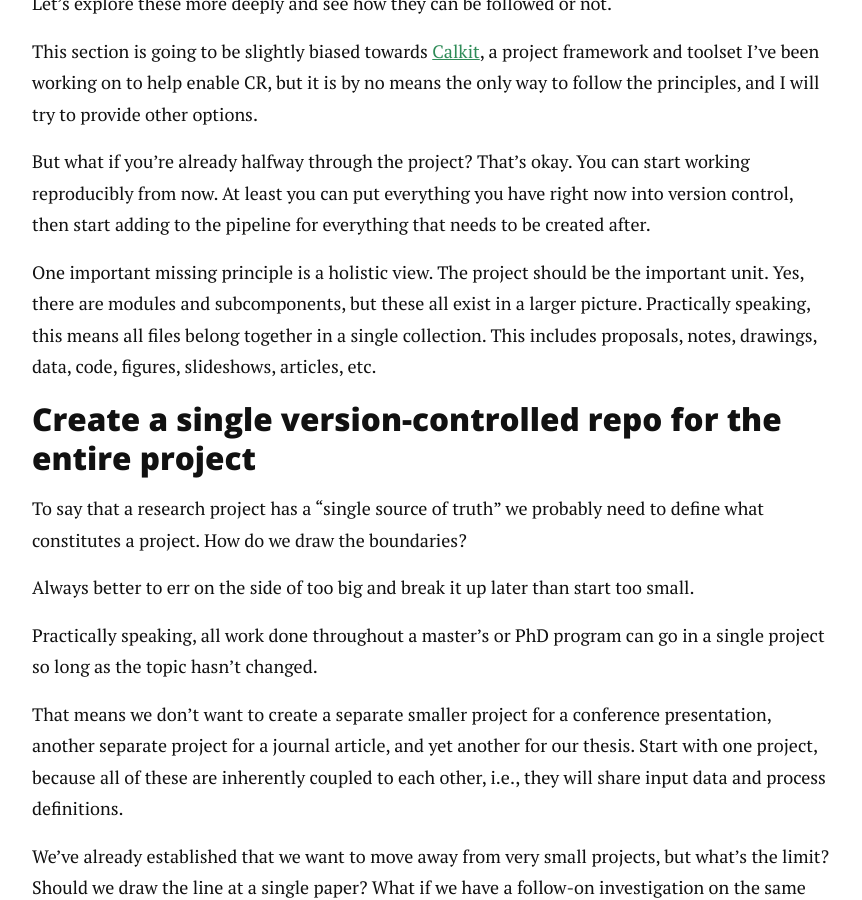
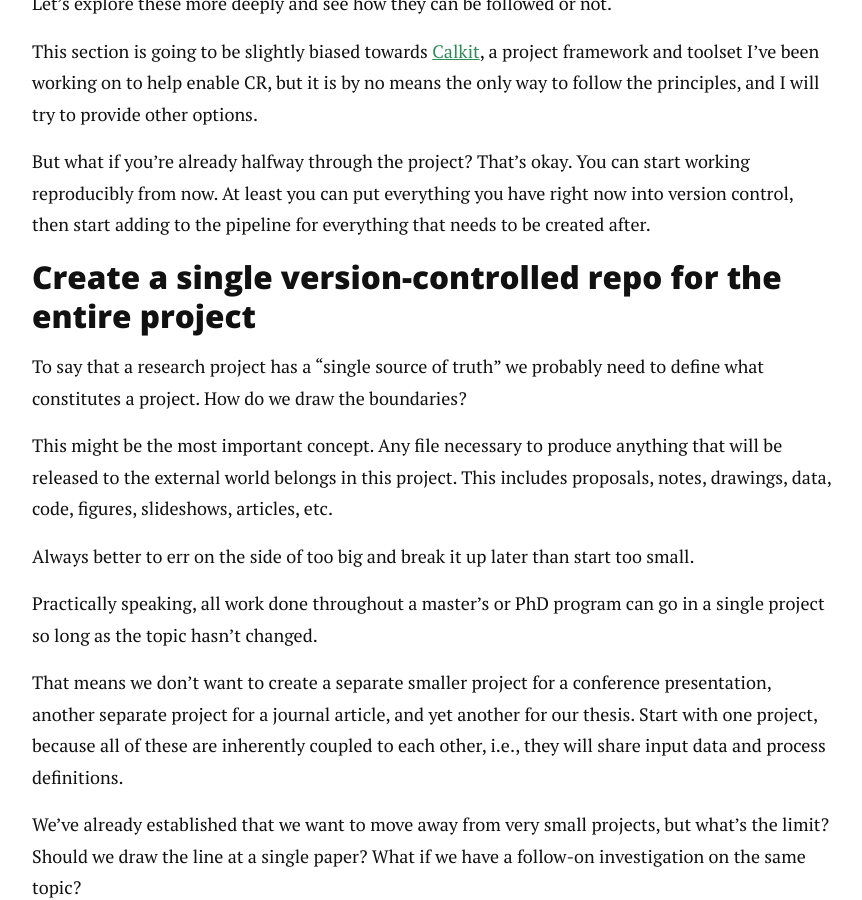
Before and after one commit to petebachant/petebachant.github.io, a Jekyll site: the page built from _posts/2025-02-28-continuous-reproducibility.md, in a window 1280 px wide and 900 px high, scrolled down 3823 px. Shown: the whole window, without its empty margins (208-1070 px from the left). Built offline with Jekyll 4.4.1, drawn with Linux system fonts in a browser that asks for light colours; nearby versions of some CDN libraries; comment, search, counter and statistics services are not loaded; some of the changed text lies outside the part shown.

Commit message:
consolidate

```diff
--- a/_posts/2025-02-28-continuous-reproducibility.md
+++ b/_posts/2025-02-28-continuous-reproducibility.md
@@ -188,20 +189,17 @@ At least you can put everything you have right now into version control,
 then start adding to the pipeline for everything that needs to be
 created after.
 
-One important missing principle is a holistic view.
-The project should be the important unit.
-Yes, there are modules and subcomponents,
-but these all exist in a larger picture.
-Practically speaking,
-this means all files belong together in a single collection.
-This includes proposals, notes, drawings, data, code, figures, slideshows,
-articles, etc.
-
 ### Create a single version-controlled repo for the entire project
 
 To say that a research project has a "single source of truth"
 we probably need to define what constitutes a project.
 How do we draw the boundaries?
+
+This might be the most important concept.
+Any file necessary to produce anything that will be released to the external
+world belongs in this project.
+This includes proposals, notes, drawings, data, code, figures, slideshows,
+articles, etc.
 
 Always better to err on the side of too big and break it up later
 than start too small.
```
Also changed, not shown: other parts of _posts/2025-02-28-continuous-reproducibility.md (+1 -0 lines).
